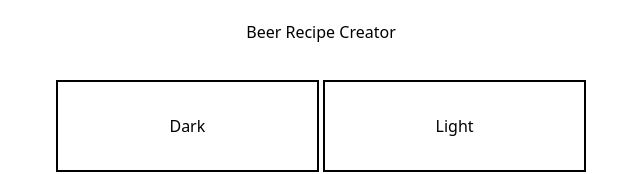
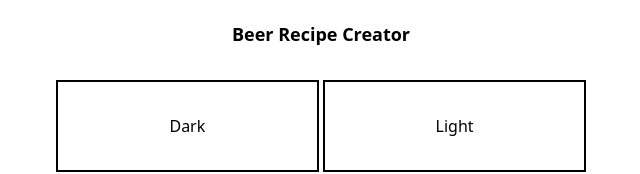
Before and after one commit to joehannis/beer-recipe-builder, a React (Vite) app: page / in a window 1280 px wide. Shown: the top 174 px of the page, without its empty margins (319-959 px from the left). Built offline with nearby package versions, Linux system fonts and the light colour scheme.

Commit message:
bugfix: fix header sizing

```diff
--- a/src/App.tsx
+++ b/src/App.tsx
@@ -31,7 +31,7 @@ function App() {
     <>
       <div className='flex max-h-fit max-w-full flex-col items-center justify-center'>
         {/* Header */}
-        <h1 className='absolute inset-x-0 top-5 mb-6 flex items-center justify-center'>
+        <h1 className='absolute inset-x-0 top-5 mb-6 flex items-center justify-center text-lg font-bold'>
           Beer Recipe Creator
         </h1>
 
```
